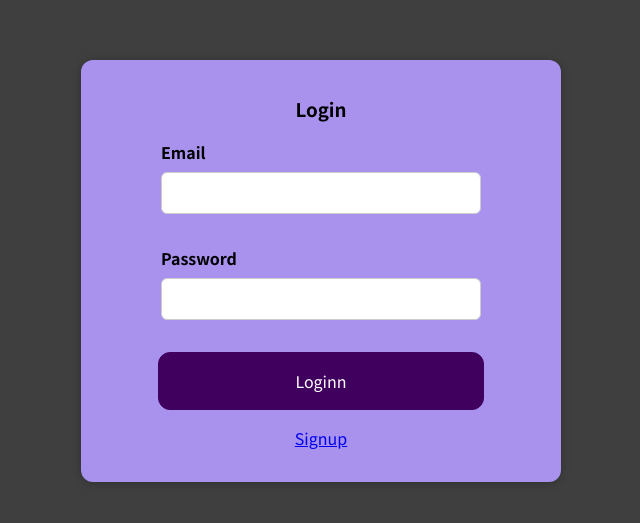
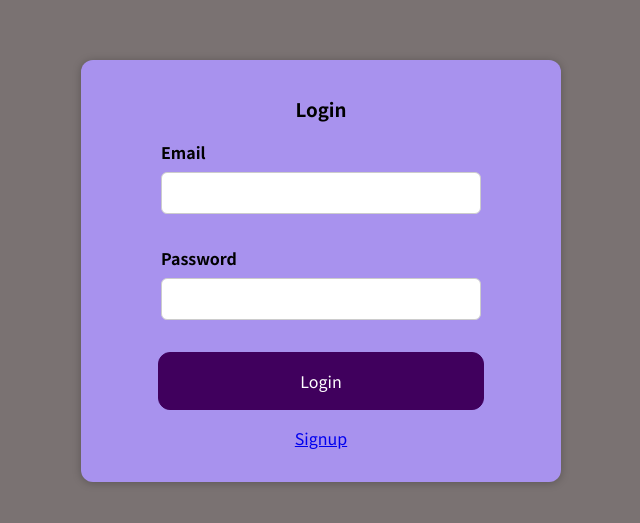
Before and after one commit to IkramBagban/ReactJS, a React (Create React App) app in the folder frontend/: page /login in a window 1280 px wide. Shown: the part 129-652 px from the top of the page, without its empty margins (319-959 px from the left). Built offline with nearby package versions, Linux system fonts and the light colour scheme.

Commit message:
update protectedRoute component logic

```diff
--- a/frontend/src/components/Auth/Login.jsx
+++ b/frontend/src/components/Auth/Login.jsx
@@ -71,7 +71,7 @@ function Login() {
             />
           </div>
           <div className={styles.btnContainer}>
-            <button type="submit">Loginn</button>
+            <button type="submit">Login</button>
             <Link
               style={{ alignSelf: "center", margin: "1rem 0 0 0" }}
               to="/signup"
--- a/frontend/src/components/ProtectedRoute.jsx
+++ b/frontend/src/components/ProtectedRoute.jsx
@@ -1,12 +1,23 @@
-import React from 'react'
-import Login from './Auth/Login'
-import { Navigate } from 'react-router-dom'
+import React from "react";
+import Login from "./Auth/Login";
+import { Navigate, useLocation } from "react-router-dom";
 
-function ProtectedRoute({children}) {
-    const isLoggedin = localStorage.getItem('token')
-  return (
-    isLoggedin ? children : <Navigate to='/login' />
-  )
+function ProtectedRoute({ children }) {
+  const isLoggedin = localStorage.getItem("token");
+  const location = useLocation();
+  const publicRoutes = ["/login", "/signup"];
+
+  const isPublicRoute = publicRoutes.includes(location.pathname);
+
+  if (isLoggedin && isPublicRoute) {
+    return <Navigate to="/" />;
+  }
+
+  if (!isLoggedin && !isPublicRoute) {
+    return <Navigate to="/login" />;
+  }
+
+  return children;
 }
 
-export default ProtectedRoute
+export default ProtectedRoute;
--- a/frontend/src/index.css
+++ b/frontend/src/index.css
@@ -10,5 +10,6 @@ html {
 
 body {
   margin: 0;
-  background-color: #3f3f3f;
+  /* background-color: #3f3f3f; */
+  background-color: rgb(122, 114, 114);
 }
--- a/frontend/src/index.js
+++ b/frontend/src/index.js
@@ -29,8 +29,22 @@ const router = createBrowserRouter([
       </ProtectedRoute>
     ),
   },
-  { path: "login", element: <Login /> },
-  { path: "signup", element: <Signup /> },
+  {
+    path: "login",
+    element: (
+      <ProtectedRoute>
+        <Login />
+      </ProtectedRoute>
+    ),
+  },
+  {
+    path: "signup",
+    element: (
+      <ProtectedRoute>
+        <Signup />
+      </ProtectedRoute>
+    ),
+  },
 ]);
 
 root.render(
```
